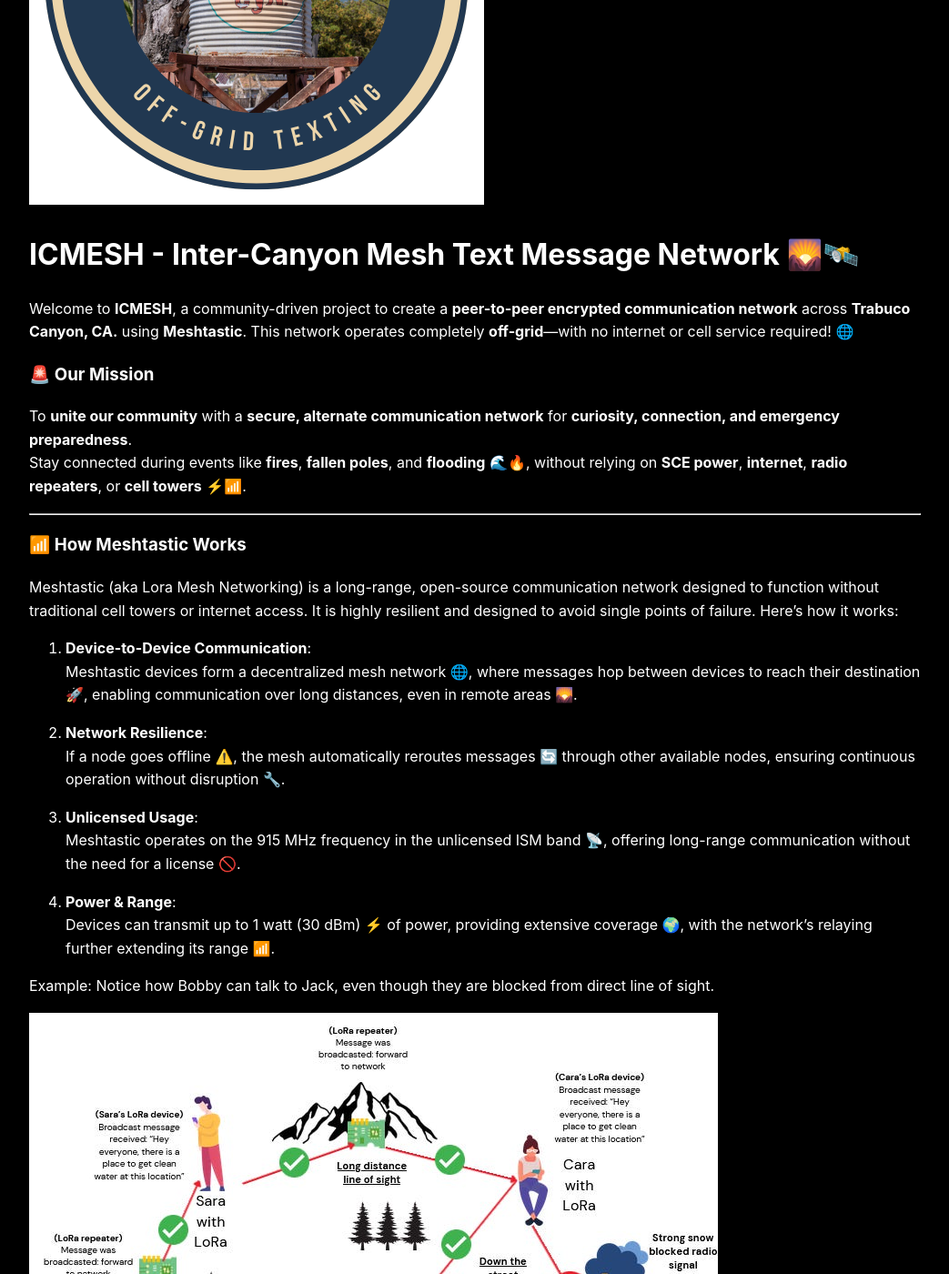
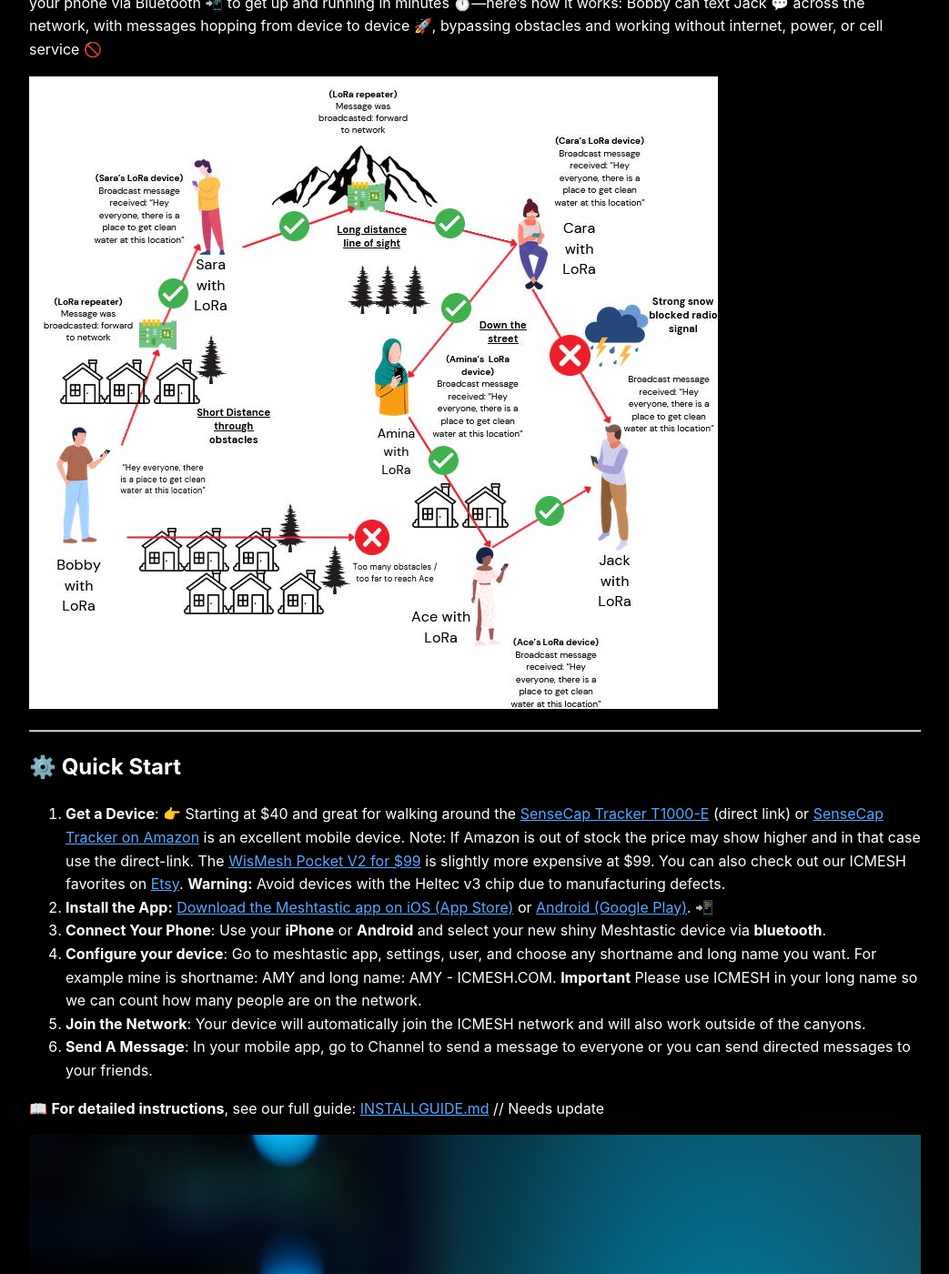
Before and after one commit to opticgroup/icmesh, a Jekyll site: the page built from index.md, in a window 1280 px wide and 1400 px high, scrolled down 344 px. Shown: the whole window at 91% size, without its empty margins (118-1161 px from the left). Built offline with Jekyll 4.4.1, drawn with Linux system fonts in a browser that asks for light colours; our own code applies the rules of GitHub Pages for plain Markdown files; some of the changed text lies outside the part shown.

Commit message:
Update index.md

```diff
--- a/index.md
+++ b/index.md
@@ -1,33 +1,11 @@
-![Logo](images/icmesh-logo.png)
+# Inter-Canyon Mesh Text Message Network 🌄🛰️
 
-# ICMESH - Inter-Canyon Mesh Text Message Network 🌄🛰️
-
-Welcome to **ICMESH**, a community-driven project to create a **peer-to-peer encrypted communication network** across **Trabuco Canyon, CA.** using **Meshtastic**. This network operates completely **off-grid**—with no internet or cell service required! 🌐
-
-### 🚨 **Our Mission**
-
-To **unite our community** with a **secure, alternate communication network** for **curiosity, connection, and emergency preparedness**.
-Stay connected during events like **fires**, **fallen poles**, and **flooding** 🌊🔥, without relying on **SCE power**, **internet**, **radio repeaters**, or **cell towers** ⚡📶.
+Welcome to **ICMESH**, a community-driven project to create a **peer-to-peer encrypted communication network** across **our canyons** using **Meshtastic**. This network operates completely **off-grid**—with no internet or cell service required! 🌐
 
 ---
 
-### 📶 **How Meshtastic Works**
-
-Meshtastic (aka Lora Mesh Networking) is a long-range, open-source communication network designed to function without traditional cell towers or internet access. It is highly resilient and designed to avoid single points of failure. Here's how it works:
-
-1. **Device-to-Device Communication**:
-   Meshtastic devices form a decentralized mesh network 🌐, where messages hop between devices to reach their destination 🚀, enabling communication over long distances, even in remote areas 🌄.
-
-2. **Network Resilience**:
-   If a node goes offline ⚠️, the mesh automatically reroutes messages 🔄 through other available nodes, ensuring continuous operation without disruption 🔧.
-
-3. **Unlicensed Usage**:
-   Meshtastic operates on the 915 MHz frequency in the unlicensed ISM band 📡, offering long-range communication without the need for a license 🚫.
-
-4. **Power & Range**:
-   Devices can transmit up to 1 watt (30 dBm) ⚡ of power, providing extensive coverage 🌍, with the network’s relaying further extending its range 📶.
-
-Example: Notice how Bobby can talk to Jack, even though they are blocked from direct line of sight.
+### 📡 **How Does It Work?**
+We’ve placed several repeaters 📶 across the canyons, starting with Trabuco Canyon, to provide radio frequency coverage 🌍 over our rugged terrain. Using Meshtastic, an open-source mesh networking system 🌐, all you need is a small radio 📻 paired to your phone via Bluetooth 📲 to get up and running in minutes ⏱️—here’s how it works: Bobby can text Jack 💬 across the network, with messages hopping from device to device 🚀, bypassing obstacles and working without internet, power, or cell service 🚫
 
 ![Community Example](images/community-example.jpg)
 
@@ -35,15 +13,16 @@ Example: Notice how Bobby can talk to Jack, even though they are blocked from di
 
 ## ⚙️ **Quick Start**
 
-1. **Get a Device**: 👉 Starting at $40 and great for walking around the [SenseCap Tracker T1000-E](https://www.seeedstudio.com/SenseCAP-Card-Tracker-T1000-E-for-Meshtastic-p-5913.html) (direct link) or [SenseCap Tracker on Amazon](https://www.amazon.com/dp/B0DJ6KGXKB/) is an excellent mobile device.  [WisMesh Pocket V2 for $99](https://store.rakwireless.com/products/wismesh-pocket) is a very stable, turn-key, ready to go node for $99. You can also check out our ICMESH favorites on [Etsy](https://www.etsy.com/people/i9v8id6n/favorites/ICMESH-meshtastic-turn-key-devices) if you want a more custom device (be sure to avoid Heltec we've seen issues with the v3 production).
+1. **Get a Device**: 👉 Starting at $40 and great for walking around the [SenseCap Tracker T1000-E](https://www.seeedstudio.com/SenseCAP-Card-Tracker-T1000-E-for-Meshtastic-p-5913.html) (direct link) or [SenseCap Tracker on Amazon](https://www.amazon.com/dp/B0DJ6KGXKB/) is an excellent mobile device.  Note:  If Amazon is out of stock the price may show higher and in that case use the direct-link. The [WisMesh Pocket V2 for $99](https://store.rakwireless.com/products/wismesh-pocket) is slightly more expensive at $99.  You can also check out our ICMESH favorites on [Etsy](https://www.etsy.com/people/i9v8id6n/favorites/ICMESH-meshtastic-turn-key-devices). **Warning:** Avoid devices with the Heltec v3 chip due to manufacturing defects.
 2. **Install the App:** [Download the Meshtastic app on iOS (App Store)](https://apps.apple.com/us/app/meshtastic/id1586432531) or [Android (Google Play)](https://play.google.com/store/apps/details?id=com.geeksville.mesh&pcampaignid=web_share). 📲
 3. **Connect Your Phone**: Use your **iPhone** or **Android** and select your new shiny Meshtastic device via **bluetooth**.
-4. **Configure your device**: Go to meshtastic app, settings, user, and choose any shortname and long name you want.  For example mine is shortname: 🦅 long name: EAGLE - ICMESH. **Important** use ICMESH in your long name so we can include your anonymized location on our future ICMESH map.
-5. **Join the Network**: Once connected, your device will automatically communicate with other nodes on the mesh.  Go to messages and chat in the primary channel or go to nodes and private message (**encrypted**) with any node in the network.
+4. **Configure your device**: Go to meshtastic app, settings, user, and choose any shortname and long name you want.  For example mine is shortname: AMY and long name: AMY - ICMESH.COM. **Important** Please use ICMESH in your long name so we can count how many people are on the network.
+5. **Join the Network**: Your device will automatically join the ICMESH network and will also work outside of the canyons.
+6. **Send A Message**: In your mobile app, go to Channel to send a message to everyone or you can send directed messages to your friends.
 
 📖 **For detailed instructions**, see our full guide: [INSTALLGUIDE.md](INSTALLGUIDE.md)  // Needs update
 
-![Device Example](images/sensecap.png)
+![Device Example](images/t1000.webp)
 
 ---
 
```
